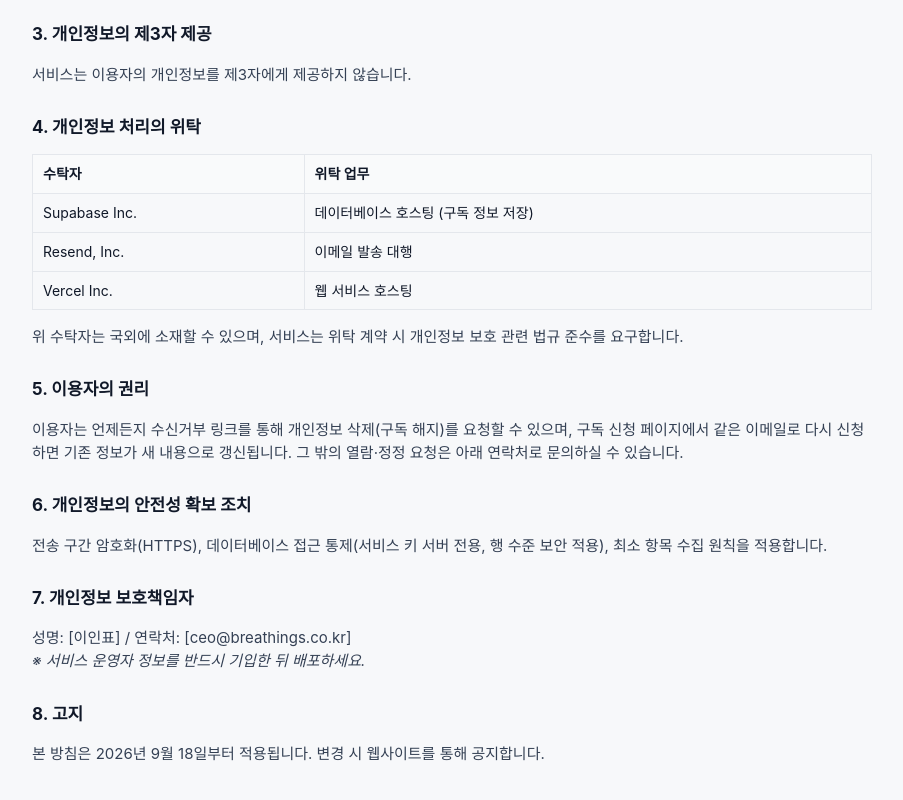
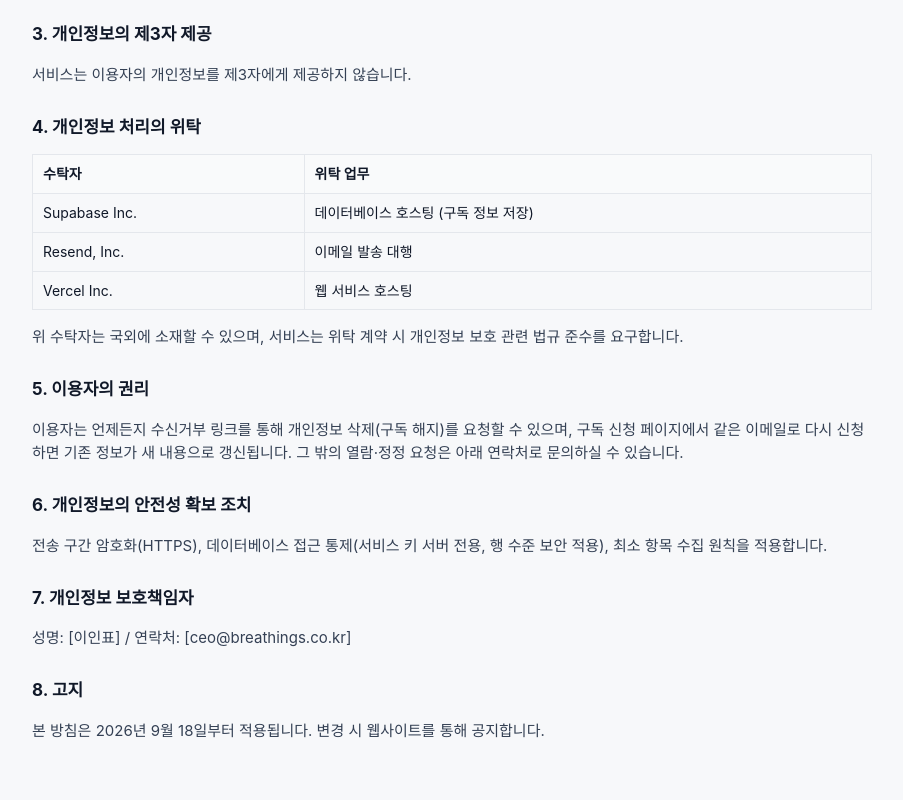
Before and after one commit to ceo381/regtide, a Next.js app: page /privacy in a window 1280 px wide. Shown: the part 571-1371 px from the top of the page, without its empty margins (188-1091 px from the left). Built offline with nearby package versions, Linux system fonts and the light colour scheme.

Commit message:
Send weekly mail even when no changes; add disclaimer page and notices

```diff
--- a/app/privacy/page.tsx
+++ b/app/privacy/page.tsx
@@ -90,7 +90,6 @@ export default function Privacy() {
       <p>
         성명: [이인표] / 연락처: [ceo@breathings.co.kr]
         <br />
-        <em>※ 서비스 운영자 정보를 반드시 기입한 뒤 배포하세요.</em>
       </p>
 
       <h2>8. 고지</h2>
```
